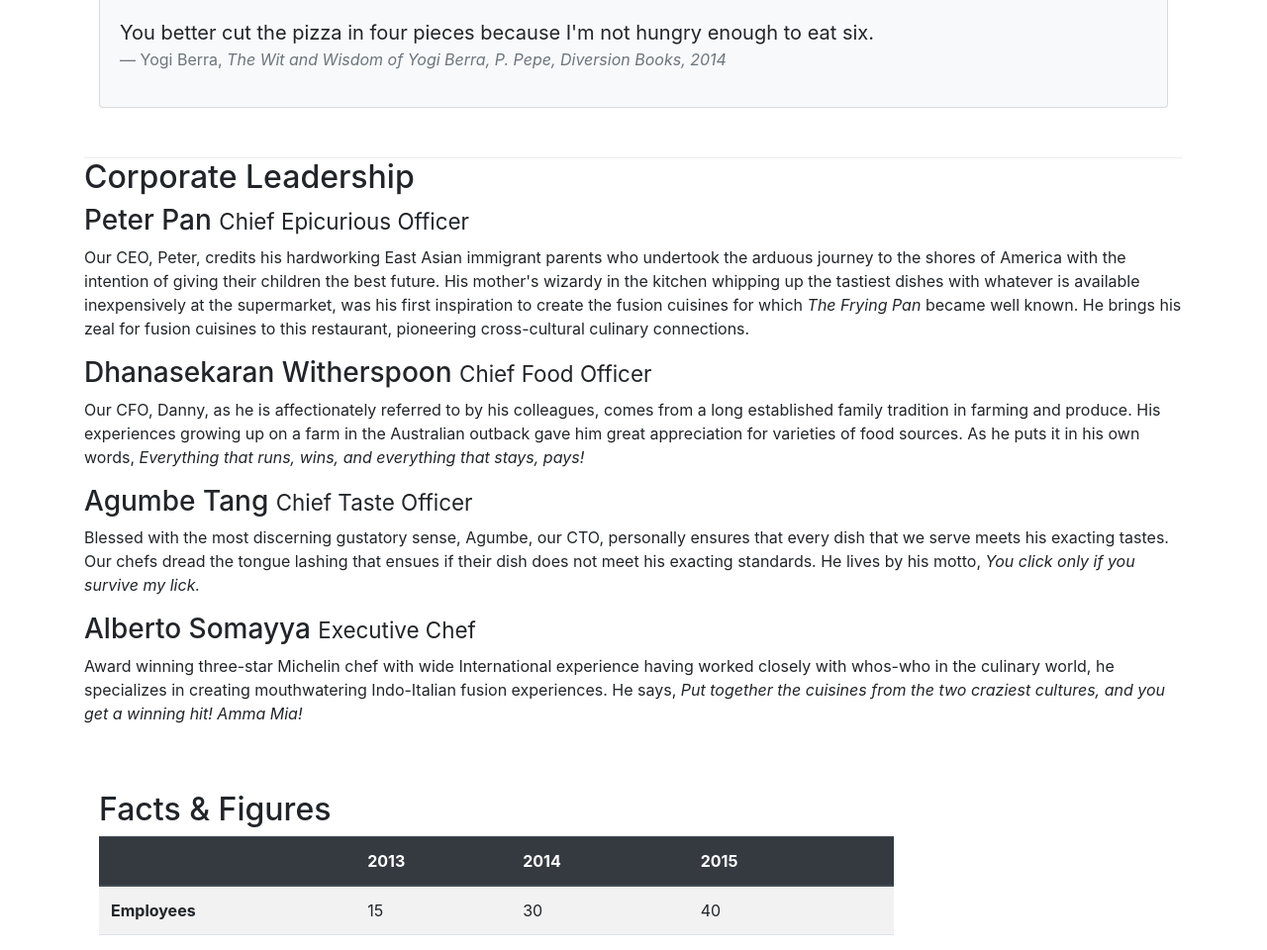
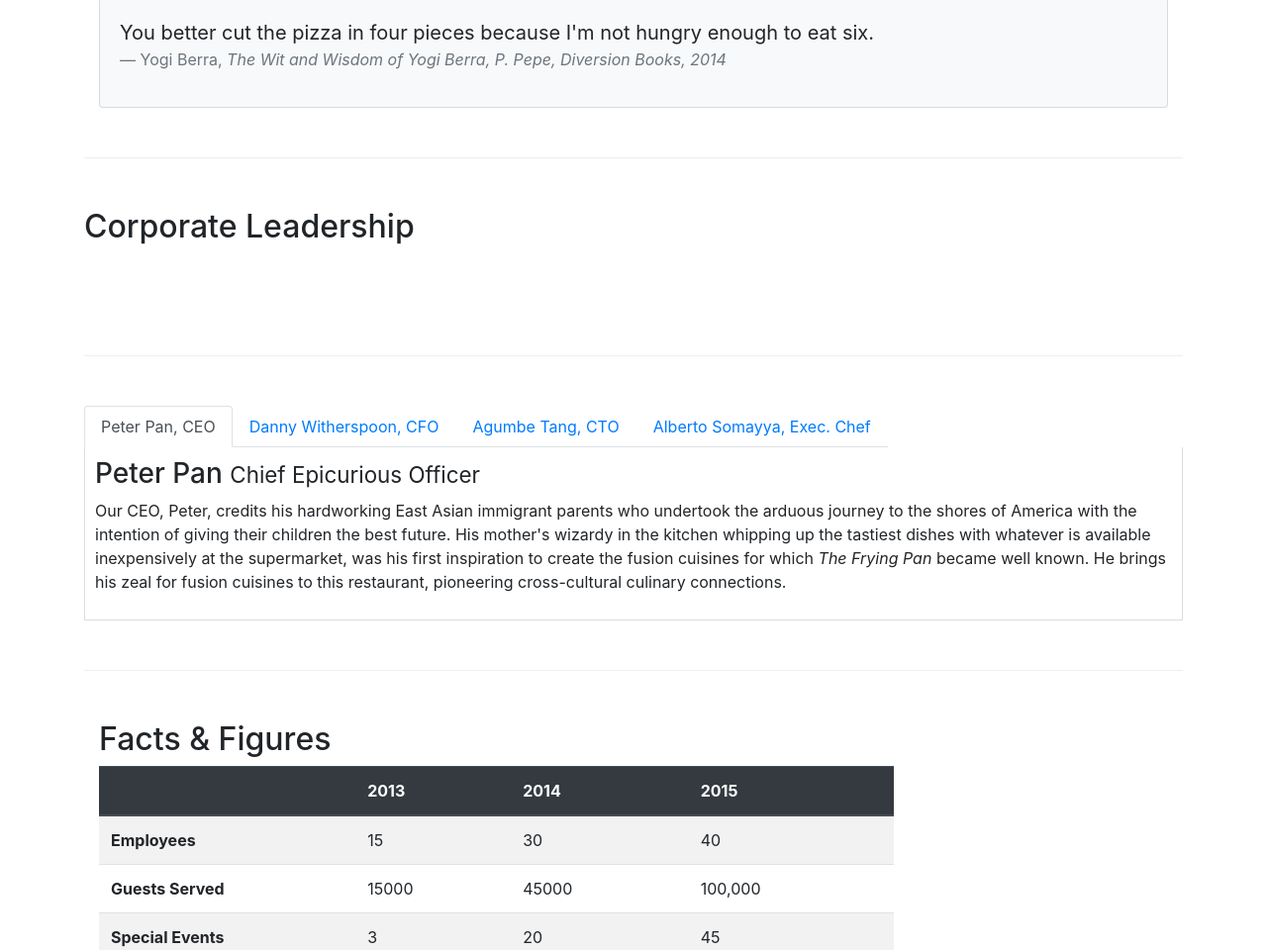
Before and after one commit to purirahul/Bootsrap-Practice, a website: page aboutus.html in a window 1280 px wide. Shown: the part 812-1772 px from the top of the page at 99% size. Drawn offline with nearby package versions, Linux system fonts and the light colour scheme.

Commit message:
Added tabs in about us

```diff
--- a/aboutus.html
+++ b/aboutus.html
@@ -101,17 +101,51 @@
 
 
         <div>
-            <div>
+            <div class="row row-content">
                 <h2>Corporate Leadership</h2>
-                <h3>Peter Pan <small>Chief Epicurious Officer</small></h3>
-                <p class="d-none d-sm-block">Our CEO, Peter, credits his hardworking East Asian immigrant parents who undertook the arduous journey to the shores of America with the intention of giving their children the best future. His mother's wizardy in the kitchen whipping up the tastiest dishes with whatever is available inexpensively at the supermarket, was his first inspiration to create the fusion cuisines for which <em>The Frying Pan</em> became well known. He brings his zeal for fusion cuisines to this restaurant, pioneering cross-cultural culinary connections.</p>
-                <h3>Dhanasekaran Witherspoon <small>Chief Food Officer</small></h3>
-                <p class="d-none d-sm-block">Our CFO, Danny, as he is affectionately referred to by his colleagues, comes from a long established family tradition in farming and produce. His experiences growing up on a farm in the Australian outback gave him great appreciation for varieties of food sources. As he puts it in his own words, <em>Everything that runs, wins, and everything that stays, pays!</em></p>
-                <h3>Agumbe Tang <small>Chief Taste Officer</small></h3>
-                <p class="d-none d-sm-block">Blessed with the most discerning gustatory sense, Agumbe, our CTO, personally ensures that every dish that we serve meets his exacting tastes. Our chefs dread the tongue lashing that ensues if their dish does not meet his exacting standards. He lives by his motto, <em>You click only if you survive my lick.</em></p>
-                <h3>Alberto Somayya <small>Executive Chef</small></h3>
-                <p class="d-none d-sm-block">Award winning three-star Michelin chef with wide International experience having worked closely with whos-who in the culinary world, he specializes in creating mouthwatering Indo-Italian fusion experiences. He says, <em>Put together the cuisines from the two craziest cultures, and you get a winning hit! Amma Mia!</em></p>
             </div>
+            <div class="row row-content">
+                <ul class="nav nav-tabs">
+                    <li class="nav-item">
+                      <a class="nav-link active" href="#peter"
+                        role="tab" data-toggle="tab">Peter Pan, CEO</a>
+                    </li>
+                    <li class="nav-item">
+                      <a class="nav-link" href="#danny" role="tab"
+                        data-toggle="tab">Danny Witherspoon, CFO</a>
+                    </li>
+                    <li class="nav-item">
+                      <a class="nav-link" href="#agumbe"role="tab"
+                        data-toggle="tab">Agumbe Tang, CTO</a>
+                    </li>
+                    <li class="nav-item">
+                      <a class="nav-link" href="#alberto" role="tab"
+                        data-toggle="tab">Alberto Somayya, Exec. Chef</a>
+                    </li>
+                </ul>
+
+                <div class="tab-content">
+                  <div role="tabpanel" class="tab-pane fade show active" id="peter">
+                     <h3>Peter Pan <small>Chief Epicurious Officer</small></h3>
+                     <p> Our CEO, Peter, credits his hardworking East Asian immigrant parents who undertook the arduous journey to the shores of America with the intention of giving their children the best future. His mother's wizardy in the kitchen whipping up the tastiest dishes with whatever is available inexpensively at the supermarket, was his first inspiration to create the fusion cuisines for which <em>The Frying Pan</em> became well known. He brings his zeal for fusion cuisines to this restaurant, pioneering cross-cultural culinary connections. </p>
+                 </div>
+
+                 <div role="tabpanel" class="tab-pane fade show" id="danny">
+                       <h3>Dhanasekaran Witherspoon <small>Chief Food Officer</small></h3>
+                       <p> Our CFO, Danny, as he is affectionately referred to by his colleagues, comes from a long established family tradition in farming and produce. His experiences growing up on a farm in the Australian outback gave him great appreciation for varieties of food sources. As he puts it in his own words, <em>Everything that runs, wins, and everything that stays, pays!</em> </p>
+                   </div>
+
+                   <div role="tabpanel" class="tab-pane fade show" id="agumbe">
+                         <h3>Agumbe Tang <small>Chief Taste Officer</small></h3>
+                       <p> Blessed with the most discerning gustatory sense, Agumbe, our CTO, personally ensures that every dish that we serve meets his exacting tastes. Our chefs dread the tongue lashing that ensues if their dish does not meet his exacting standards. He lives by his motto, <em>You click only if you survive my lick.</em> </p>
+                   </div>
+
+                   <div role="tabpanel" class="tab-pane fade show" id="alberto">
+                        <h3>Alberto Somayya <small>Executive Chef</small></h3>
+                       <p> Award winning three-star Michelin chef with wide International experience having worked closely with whos-who in the culinary world, he specializes in creating mouthwatering Indo-Italian fusion experiences. He says, <em>Put together the cuisines from the two craziest cultures, and you get a winning hit! Amma Mia!</em> </p>
+                   </div>
+                </div>
+              </div>
        </div>
 
        <div class="row row-content">
--- a/css/mystyles.css
+++ b/css/mystyles.css
@@ -37,3 +37,10 @@
 .navbar-dark{
   background-color: #512DAB;
 }
+
+.tab-content {
+    border-left: 1px solid #ddd;
+    border-right: 1px solid #ddd;
+    border-bottom: 1px solid #ddd;
+    padding: 10px;
+}
```
